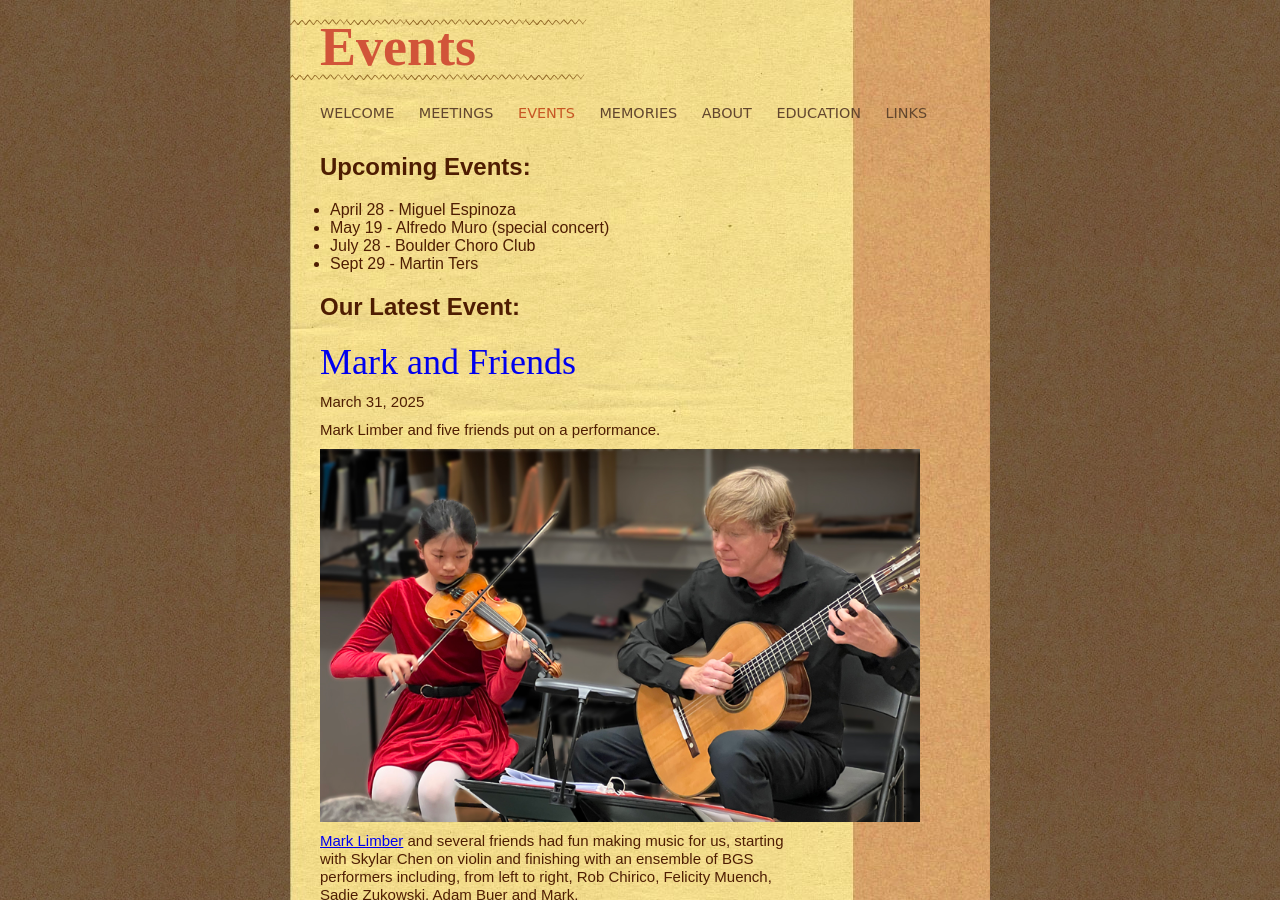
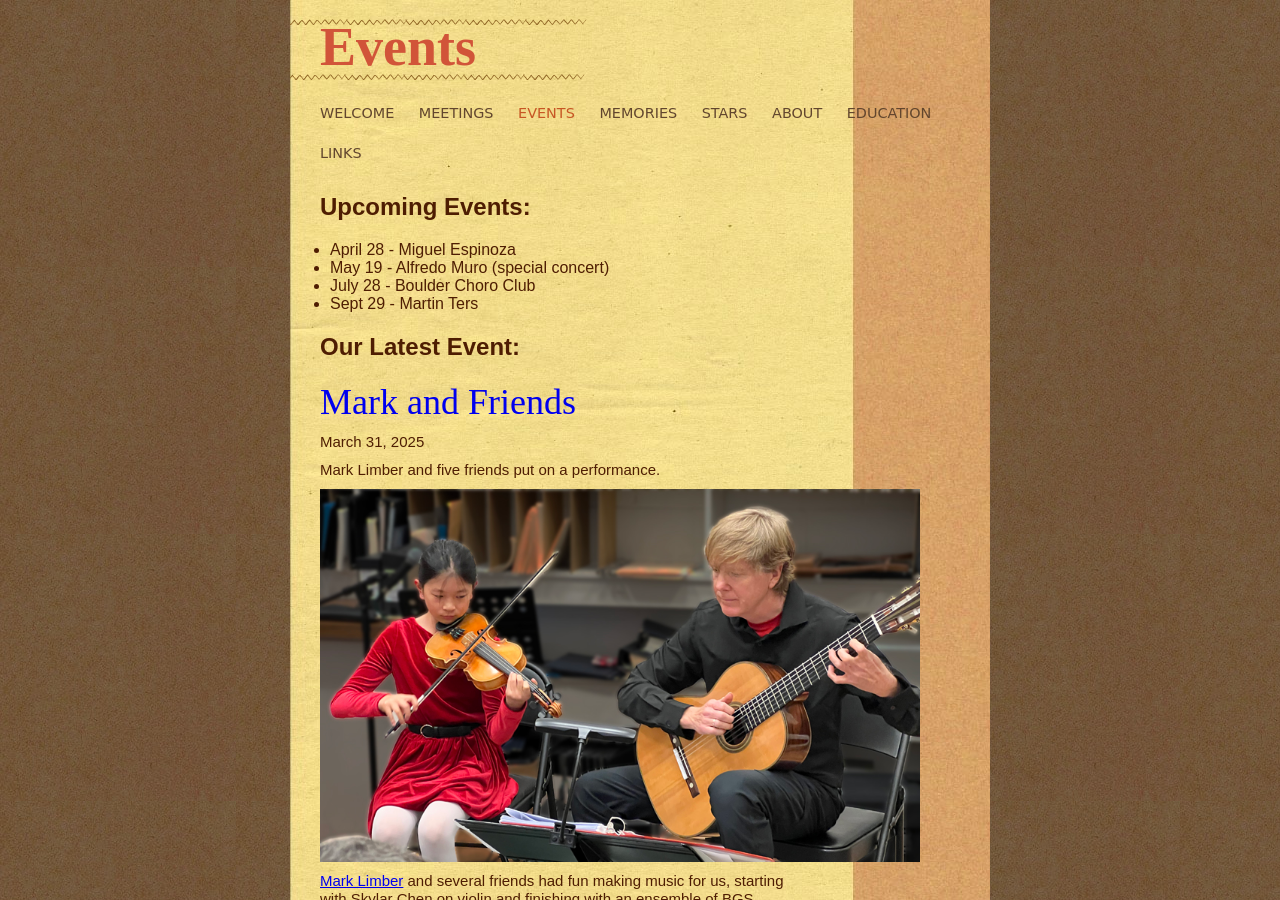
Before and after one commit to boulderguitarsociety/boulderguitarsociety.github.io, a Jekyll site: the page built from Events.md, in a window 1280 px wide and 900 px high. Built offline with Jekyll 4.4.1, drawn with Linux system fonts in a browser that asks for light colours.

Commit message:
add Stars to navbar

```diff
--- a/_data/navigation.yml
+++ b/_data/navigation.yml
@@ -6,6 +6,8 @@
   link: /Events
 - name: Memories
   link: /Memories
+- name: Stars
+  link: /Stars
 - name: About
   link: /About
 - name: Education
```
